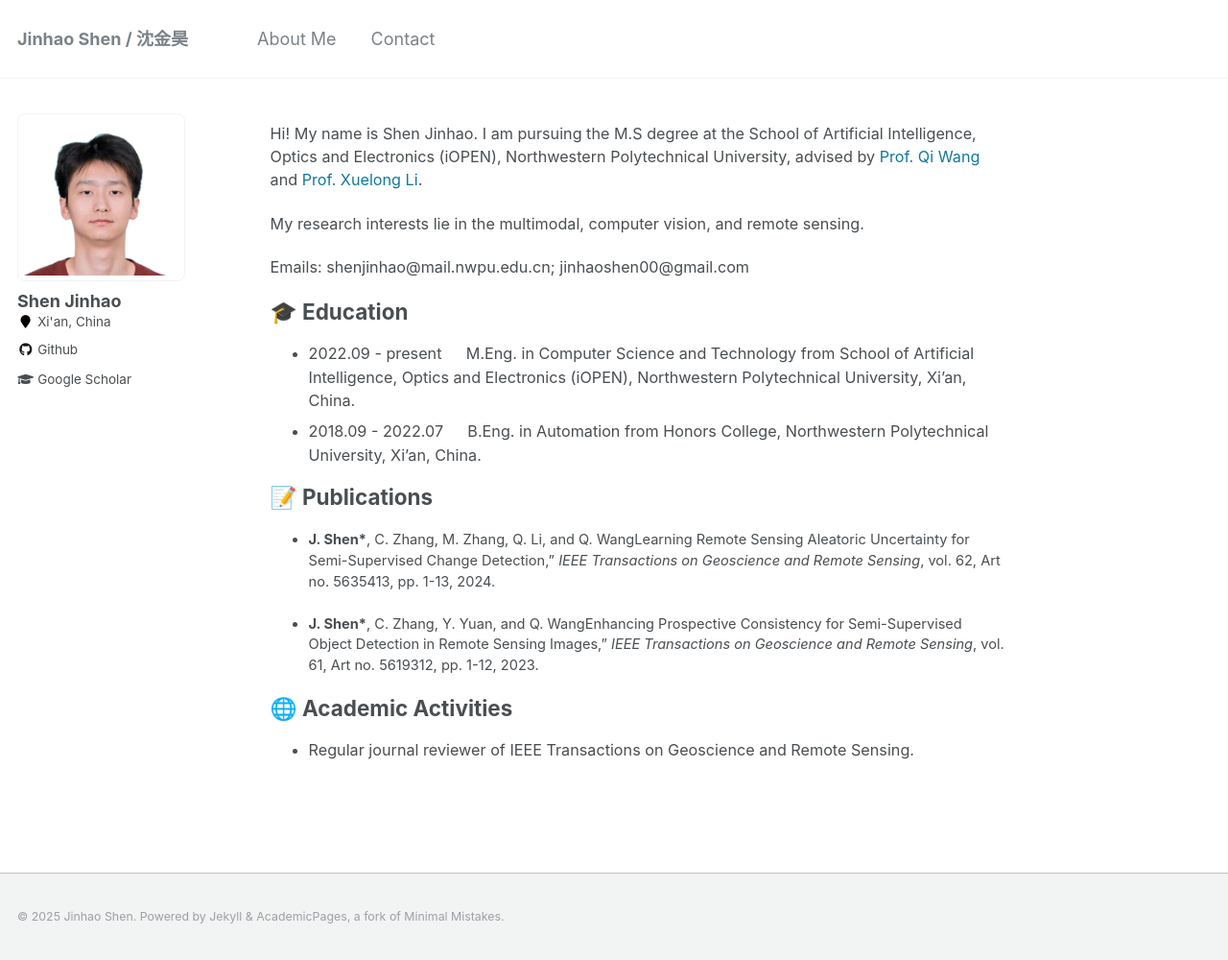
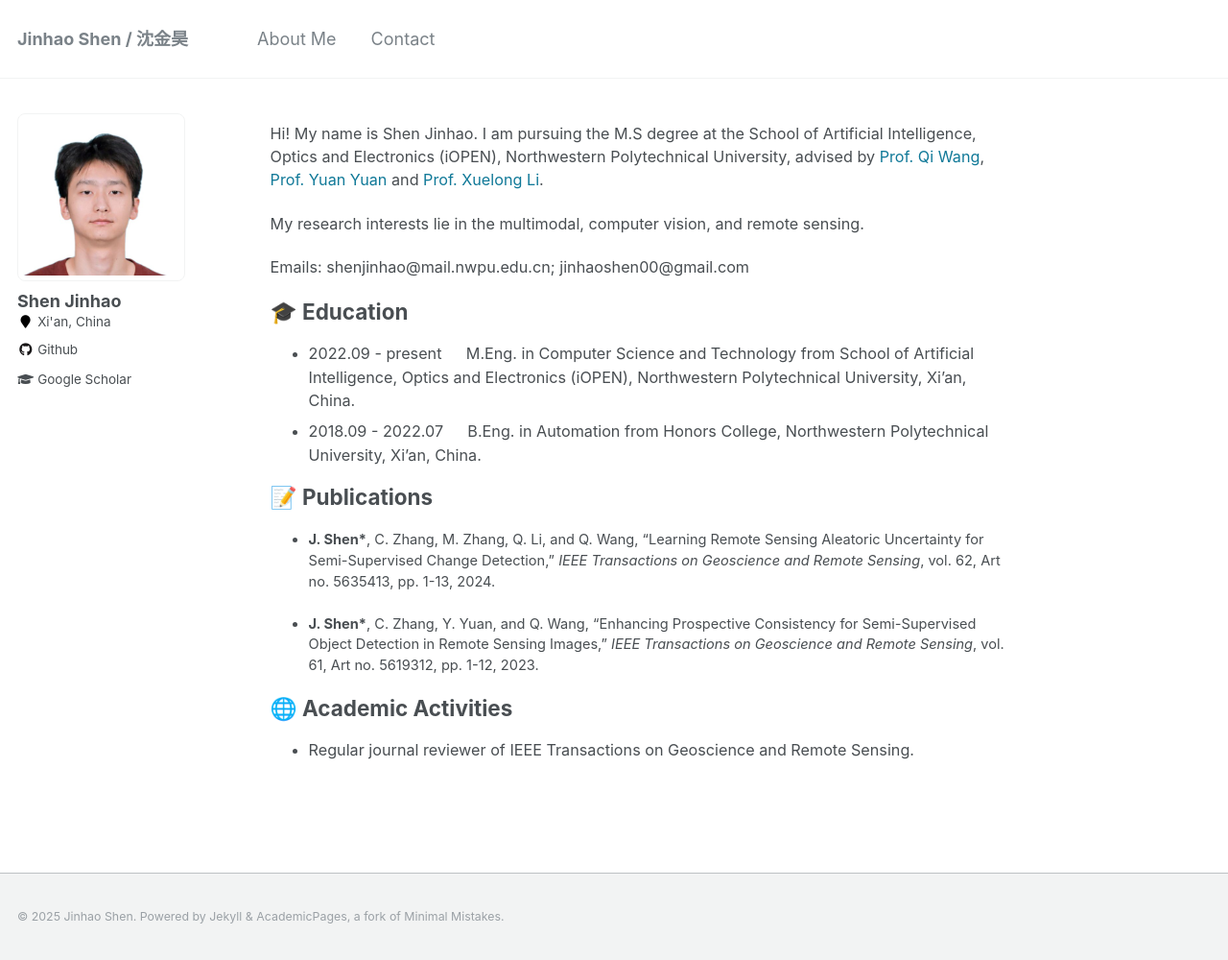
Before and after one commit to JinhaoShen/JinhaoShen.github.io, a Jekyll site: the page built from _pages/main.md, in a window 1280 px wide and 1000 px high. Shown: the whole window at 96% size. Built offline with Jekyll 4.4.1, drawn with Linux system fonts in a browser that asks for light colours; emoji names are drawn with the system emoji font.

Commit message:
v1250128

```diff
--- a/_pages/main.md
+++ b/_pages/main.md
@@ -8,7 +8,7 @@ redirect_from:
   - /main.html
 ---
 
-Hi! My name is Shen Jinhao. I am pursuing the M.S degree at the School of Artificial Intelligence, Optics and Electronics (iOPEN), Northwestern Polytechnical University, advised by [Prof. Qi Wang](https://crabwq.github.io/) and [Prof. Xuelong Li](http://xuelongli.cn/).
+Hi! My name is Shen Jinhao. I am pursuing the M.S degree at the School of Artificial Intelligence, Optics and Electronics (iOPEN), Northwestern Polytechnical University, advised by [Prof. Qi Wang](https://crabwq.github.io/), [Prof. Yuan Yuan](https://iopen.nwpu.edu.cn/info/1015/4866.htm) and [Prof. Xuelong Li](https://scholar.google.com/citations?user=ahUibskAAAAJ).
 
 My research interests lie in the multimodal, computer vision, and remote sensing.
 
@@ -21,9 +21,9 @@ Emails: shenjinhao@mail.nwpu.edu.cn; jinhaoshen00@gmail.com
 
 
 ### :memo: Publications
-- **J. Shen\***, C. Zhang, M. Zhang, Q. Li, and Q. WangLearning Remote Sensing Aleatoric Uncertainty for Semi-Supervised Change Detection," *IEEE Transactions on Geoscience and Remote Sensing*, vol. 62, Art no. 5635413, pp. 1-13, 2024.
+- **J. Shen\***, C. Zhang, M. Zhang, Q. Li, and Q. Wang, "Learning Remote Sensing Aleatoric Uncertainty for Semi-Supervised Change Detection," *IEEE Transactions on Geoscience and Remote Sensing*, vol. 62, Art no. 5635413, pp. 1-13, 2024.
 
-- **J. Shen\***, C. Zhang, Y. Yuan, and Q. WangEnhancing Prospective Consistency for Semi-Supervised Object Detection in Remote Sensing Images," *IEEE Transactions on Geoscience and Remote Sensing*, vol. 61, Art no. 5619312, pp. 1-12, 2023.
+- **J. Shen\***, C. Zhang, Y. Yuan, and Q. Wang, "Enhancing Prospective Consistency for Semi-Supervised Object Detection in Remote Sensing Images," *IEEE Transactions on Geoscience and Remote Sensing*, vol. 61, Art no. 5619312, pp. 1-12, 2023.
 
 
 ### :globe_with_meridians: Academic Activities
```
